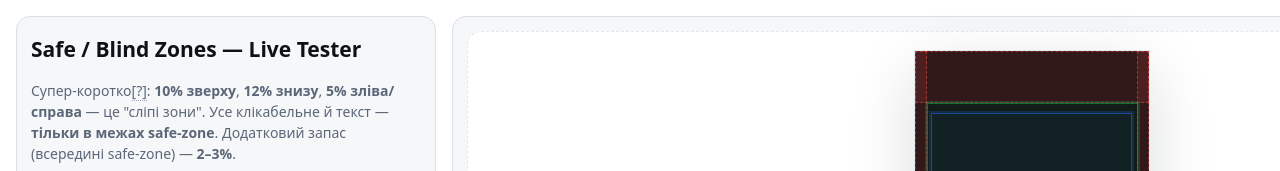
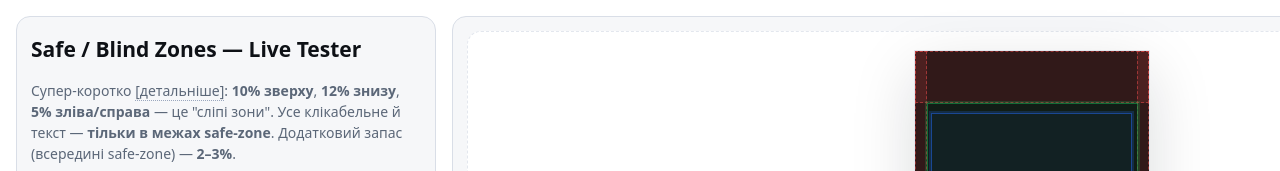
Before and after one commit to PhantomDraft/safe-blind-zones-live-tester, a plain HTML site: page index.html in a window 1280 px wide. Shown: the top 171 px of the page. Drawn offline with Linux system fonts and the light colour scheme.

Commit message:
Update index.html

```diff
--- a/index.html
+++ b/index.html
@@ -102,7 +102,7 @@
     <section class="card">
       <h1>Safe / Blind Zones — Live Tester</h1>
 
-      <p class="muted">Супер-коротко<span class="t" data-tip="Художники малюють фон на весь екран. У сліпих зонах (10% зверху, 12% знизу, 5% збоку) — тільки декор. Усе клікабельне й критично важливе — всередині safe‑zone та ще з додатковим запасом 2–3% від країв safe‑zone. Так ми гарантуємо, що на жодному пристрої елементи не обріжуться та не підуть під жести/чолку.">[?]</span>: <b>10% зверху</b>, <b>12% знизу</b>, <b>5% зліва/справа</b> — це "сліпі зони". Усе клікабельне й текст — <b>тільки в межах safe‑zone</b>. Додатковий запас (всередині safe‑zone) — <b>2–3%</b>.</p>
+      <p class="muted">Супер-коротко <span class="t" data-tip="Художники малюють фон на весь екран. У сліпих зонах (10% зверху, 12% знизу, 5% збоку) — тільки декор. Усе клікабельне й критично важливе — всередині safe‑zone та ще з додатковим запасом 2–3% від країв safe‑zone. Так ми гарантуємо, що на жодному пристрої елементи не обріжуться та не підуть під жести/чолку.">[детальніше]</span>: <b>10% зверху</b>, <b>12% знизу</b>, <b>5% зліва/справа</b> — це "сліпі зони". Усе клікабельне й текст — <b>тільки в межах safe‑zone</b>. Додатковий запас (всередині safe‑zone) — <b>2–3%</b>.</p>
 
       <h2 class="section-title">Налаштування екрана</h2>
 
```
